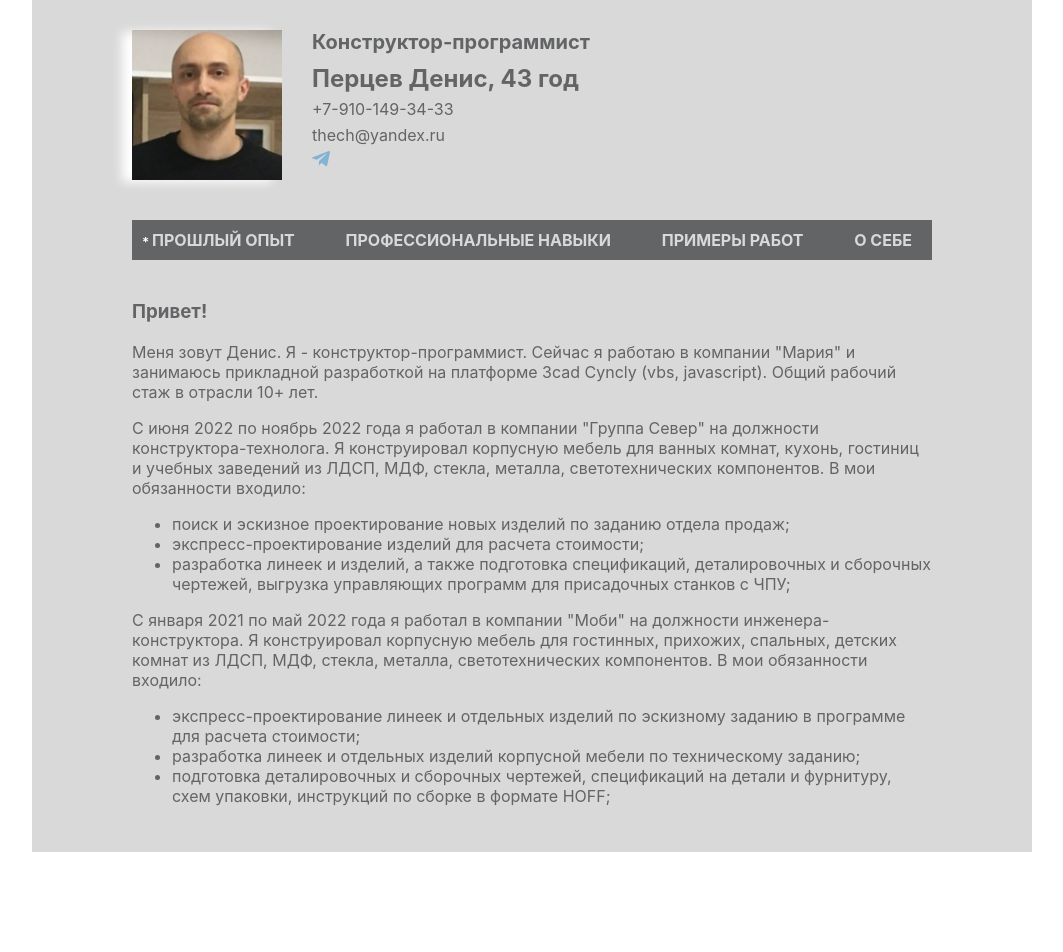
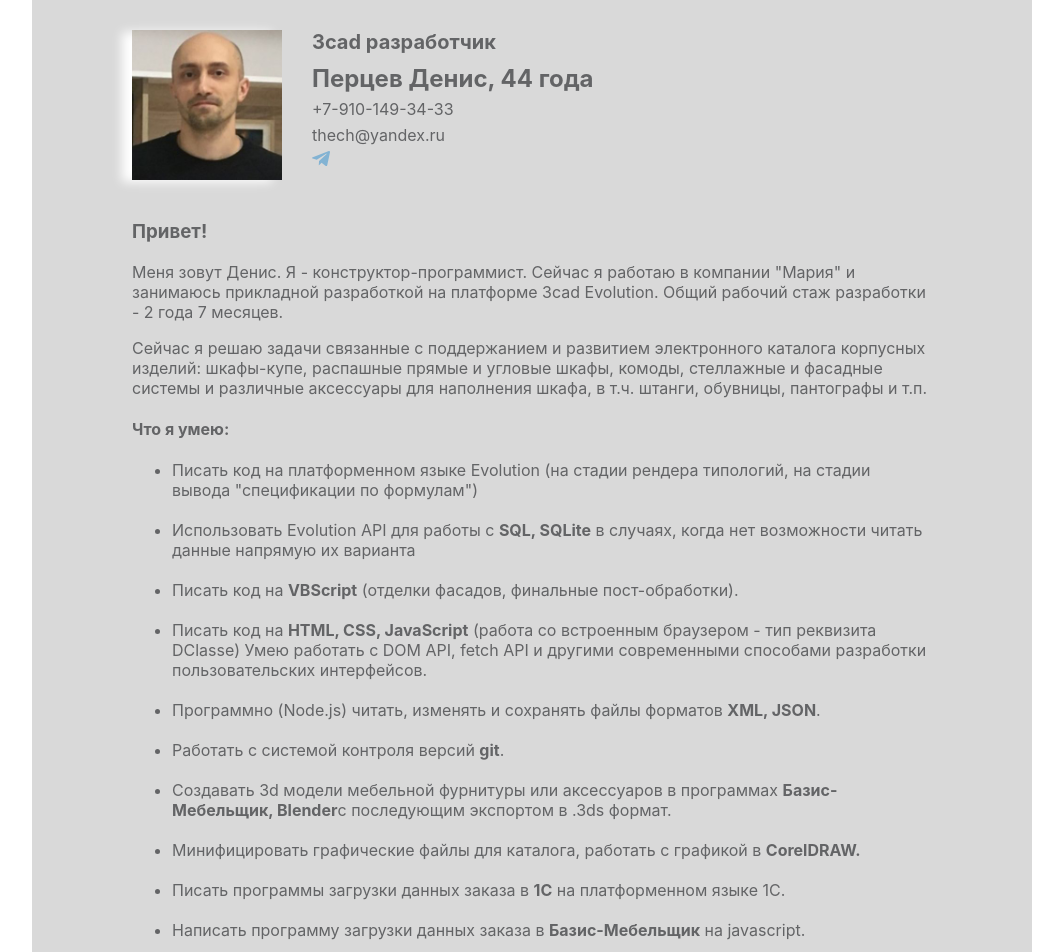
Before and after one commit to DenisPepper/prof-skills, a React (Create React App) app: page / in a window 1280 px wide. Shown: the top 952 px of the page, without its empty margins (108-1171 px from the left). Before the commit the page ends 852 px from the top, so only its background shows below. Built offline with nearby package versions, Linux system fonts and the light colour scheme.

Commit message:
Добавит новое описание скилов

```diff
--- a/src/components/app/app.tsx
+++ b/src/components/app/app.tsx
@@ -1,7 +1,7 @@
 import css from './app.module.css';
 import {Header} from "../header/header";
 import {Route, Routes} from "react-router-dom";
-import {HomePage} from "../../pages/home-page/home-page";
+import {HomePage} from "../../pages/home-page/home-page-3cad";
 import {SkillsPage} from "../../pages/skills-page/skills-page";
 import {EduPage} from "../../pages/edu-page/edu-page";
 import {ExamplePage} from "../../pages/example-page/example-page";
--- a/src/components/header/header.tsx
+++ b/src/components/header/header.tsx
@@ -1,8 +1,9 @@
 import css from "./header.module.css";
 import avatar from "../../assets/avatar.jpg";
 import tg from "../../assets/tg.svg";
-import vk from "../../assets/vk.svg";
 import { Link, useLocation } from "react-router-dom";
+import { Navbar } from '../navbar/navbar';
+
 
 export const Header = () => {
     const { pathname } = useLocation();
@@ -18,8 +19,8 @@
                     height={150}
                 />
                 <div>
-                    <h1 className={css.title}>Конструктор-программист</h1>
-                    <h2 className={css.sub_title}>Перцев Денис, 43 год</h2>
+                    <h1 className={css.title}>3cad разработчик</h1>
+                    <h2 className={css.sub_title}>Перцев Денис, 44 года</h2>
                     <ul className={css.contacts}>
                         <li className={css.contact}>
                             <a href="tel:+79101493433">+7-910-149-34-33</a>
@@ -44,52 +45,7 @@
                     </ul>
                 </div>
             </div>
-            <nav className={css.nav}>
-                <ul className={css.nav_list}>
-                    <li className={css.nav_item}>
-                        <Link
-                            className={`${css.nav_link} ${
-                                pathname === "/" ? css.nav_link_current : ""
-                            }`}
-                            to="/"
-                        >
-                            Прошлый опыт
-                        </Link>
-                    </li>
-                    <li className={css.nav_item}>
-                        <Link
-                            className={`${css.nav_link} ${
-                                pathname === "/skills"
-                                    ? css.nav_link_current
-                                    : ""
-                            }`}
-                            to="/skills"
-                        >
-                            Профессиональные навыки
-                        </Link>
-                    </li>
-                    <li className={css.nav_item}>
-                        <Link
-                            className={`${css.nav_link} ${
-                                pathname === "/ex" ? css.nav_link_current : ""
-                            }`}
-                            to="/ex"
-                        >
-                            Примеры работ
-                        </Link>
-                    </li>
-                    <li className={css.nav_item}>
-                        <Link
-                            className={`${css.nav_link} ${
-                                pathname === "/edu" ? css.nav_link_current : ""
-                            }`}
-                            to="/edu"
-                        >
-                            О себе
-                        </Link>
-                    </li>
-                </ul>
-            </nav>
+            {false && <Navbar />}
         </header>
     );
 };
--- /dev/null
+++ b/src/components/navbar/navbar.module.css
@@ -0,0 +1,90 @@
+.header {
+    margin-bottom: 40px;
+}
+
+.promo {
+    display: flex;
+    gap: 30px;
+    margin-bottom: 40px;
+}
+
+.title {
+    margin: 0;
+    margin-bottom: 10px;
+    font-size: 20px;
+}
+
+.sub_title {
+    margin: 0;
+    margin-bottom: 6px;
+    font-size: 24px;
+}
+
+.avatar {
+    display: block;
+    box-shadow: -10px 2px 10px white;
+}
+
+.contacts {
+    margin: 0;
+    padding: 0;
+    list-style: none;
+}
+
+.contact {
+    margin-bottom: 6px;
+}
+
+.contact a {
+    text-decoration: none;
+    color: var(--font-primary-color);
+}
+
+.social_list {
+    margin: 0;
+    padding: 0;
+    list-style: none;
+    display: flex;
+    gap: 10px;
+    align-items: center;
+}
+
+.nav_list {
+    margin: 0;
+    padding: 10px;
+    list-style: none;
+    display: flex;
+    gap: 20px;
+    justify-content: space-between;
+    background-color: var(--font-primary-color);
+}
+
+.nav_link {
+    padding: 10px;
+    text-transform: uppercase;
+    text-decoration: none;
+    font-weight: bold;
+    color: var(--background-color);
+    position: relative;
+}
+
+.nav_link:hover {
+    opacity: 0.7;
+}
+
+.nav_link:before {
+    display: none;
+    content: '*';
+    position: absolute;
+    top: 15px;
+    color: white;
+    font-size: 0.8rem;
+}
+
+.nav_link:active {
+    opacity: 0.5;
+}
+
+.nav_link_current:before {
+    display: block;
+}
--- /dev/null
+++ b/src/components/navbar/navbar.tsx
@@ -0,0 +1,51 @@
+import css from "./navbar.module.css";
+import { Link, useLocation } from "react-router-dom";
+
+export const Navbar = () => {
+
+    const { pathname } = useLocation();
+
+    return <nav className={css.nav}>
+        <ul className={css.nav_list}>
+            <li className={css.nav_item}>
+                <Link
+                    className={`${css.nav_link} ${pathname === "/" ? css.nav_link_current : ""
+                        }`}
+                    to="/"
+                >
+                    Опыт 3cad
+                </Link>
+            </li>
+            <li className={css.nav_item}>
+                <Link
+                    className={`${css.nav_link} ${pathname === "/skills"
+                            ? css.nav_link_current
+                            : ""
+                        }`}
+                    to="/skills"
+                >
+                    Профессиональные навыки
+                </Link>
+            </li>
+            <li className={css.nav_item}>
+                <Link
+                    className={`${css.nav_link} ${pathname === "/ex" ? css.nav_link_current : ""
+                        }`}
+                    to="/ex"
+                >
+                    Примеры работ
+                </Link>
+            </li>
+            <li className={css.nav_item}>
+                <Link
+                    className={`${css.nav_link} ${pathname === "/edu" ? css.nav_link_current : ""
+                        }`}
+                    to="/edu"
+                >
+                    О себе
+                </Link>
+            </li>
+        </ul>
+    </nav>
+
+}
--- a/src/index.css
+++ b/src/index.css
@@ -26,3 +26,9 @@
   font-family: source-code-pro, Menlo, Monaco, Consolas, 'Courier New',
     monospace;
 }
+
+.skills-list {
+  display: flex;
+  flex-direction: column;
+  gap: 20px;
+}
--- /dev/null
+++ b/src/pages/home-page/home-page-3cad.tsx
@@ -0,0 +1,51 @@
+export const HomePage = () => {
+    return (
+        <div>
+            <h3>Привет!</h3>
+            <p>
+                Меня зовут Денис. Я - конструктор-программист. Сейчас я работаю
+                в компании "Мария" и занимаюсь прикладной разработкой на
+                платформе 3cad Evolution. Общий рабочий стаж разработки - 2 года 7 месяцев.
+            </p>
+            <p>
+                Сейчас я решаю задачи связанные с поддержанием и развитием электронного каталога
+                корпусных изделий: шкафы-купе, распашные прямые и угловые шкафы, комоды,
+                стеллажные и фасадные системы и различные аксессуары для наполнения шкафа, в т.ч. штанги,
+                обувницы, пантографы и т.п.
+            </p>
+            <h4>Что я умею:</h4>
+            <ul className='skills-list'>
+                <li>Писать код на платформенном языке Evolution (на стадии рендера типологий,
+                    на стадии вывода "спецификации по формулам")</li>
+
+                <li>Использовать Evolution API для работы с <b>SQL, SQLite</b> в случаях, когда
+                    нет возможности читать данные напрямую их варианта</li>
+
+                <li>Писать код на <b>VBScript</b> (отделки фасадов, финальные пост-обработки).</li>
+
+                <li>Писать код на <b>HTML, CSS, JavaScript</b> (работа со встроенным браузером - тип реквизита DСlasse)
+                    Умею работать с DOM API, fetch API и другими современными способами разработки пользовательских интерфейсов.</li>
+
+                <li>Программно (Node.js) читать, изменять и сохранять файлы форматов <b>XML, JSON</b>.</li>
+
+                <li>Работать с системой контроля версий <b>git</b>.</li>
+
+                <li>Создавать 3d модели мебельной фурнитуры или аксессуаров в программах <b>Базис-Мебельщик, Blender</b>
+                    с последующим экспортом в .3ds формат.</li>
+
+                <li>Минифицировать графические файлы для каталога, работать с графикой в <b>CorelDRAW.</b></li>
+
+                <li>Писать программы загрузки данных заказа в <b>1С</b> на платформенном языке 1С.</li>
+
+                <li>Написать программу загрузки данных заказа в <b>Базис-Мебельщик</b> на javascript.</li>
+
+            </ul>
+
+            <h4>Дополнительные навыки:</h4>
+            <p>В 2022 году успешно прошел курс по профессии <b>'Javascript/React-разработчик'</b> в 'HTML Академии' Алексея Симоненко
+                (есть соотвествующие сертификаты).</p>
+
+
+        </div>
+    );
+};
```
